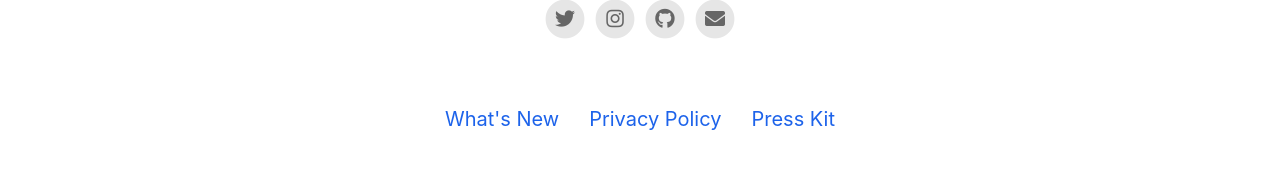
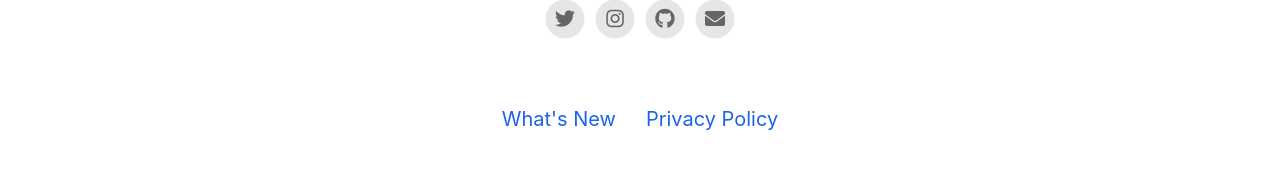
Before and after one commit to cubeer2024/currency_dao, a Jekyll site: the page built from index.html, in a window 1280 px wide. Shown: the part 1524-1720 px from the top of the page. Built offline with Jekyll 4.4.1, drawn with Linux system fonts in a browser that asks for light colours; nearby versions of some CDN libraries.

Commit message:
Update footer.html

```diff
--- a/_includes/footer.html
+++ b/_includes/footer.html
@@ -81,8 +81,5 @@
 		{% for page in site.pages %}
 			<a href="{{ page.url | relative_url }}" target="_self">{{ page.title }}</a>
 		{% endfor %}
-		{% if site.presskit_download_link %}
-			<a href="{{ site.presskit_download_link }}">Press Kit</a>
-		{% endif %}
 	</div>
 </footer>
```
